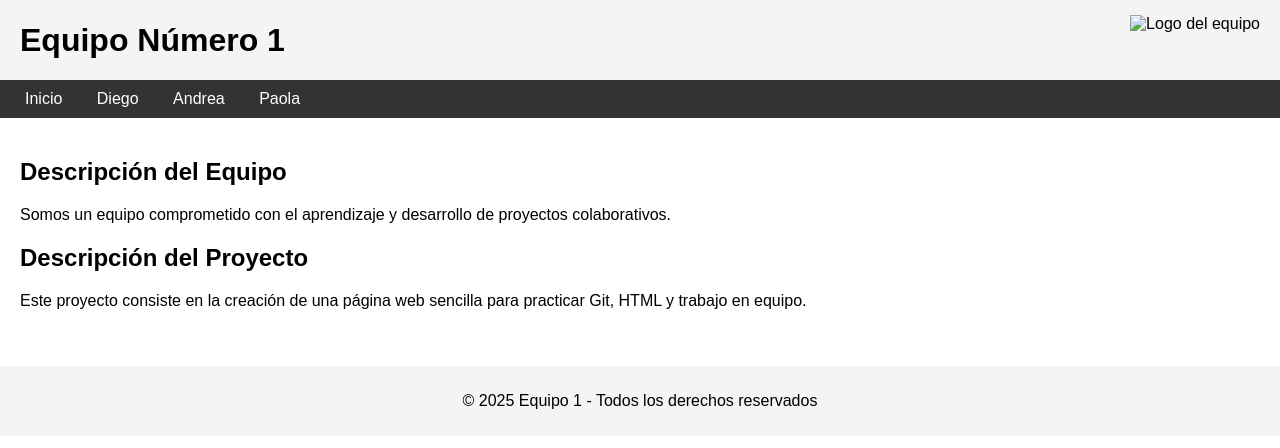
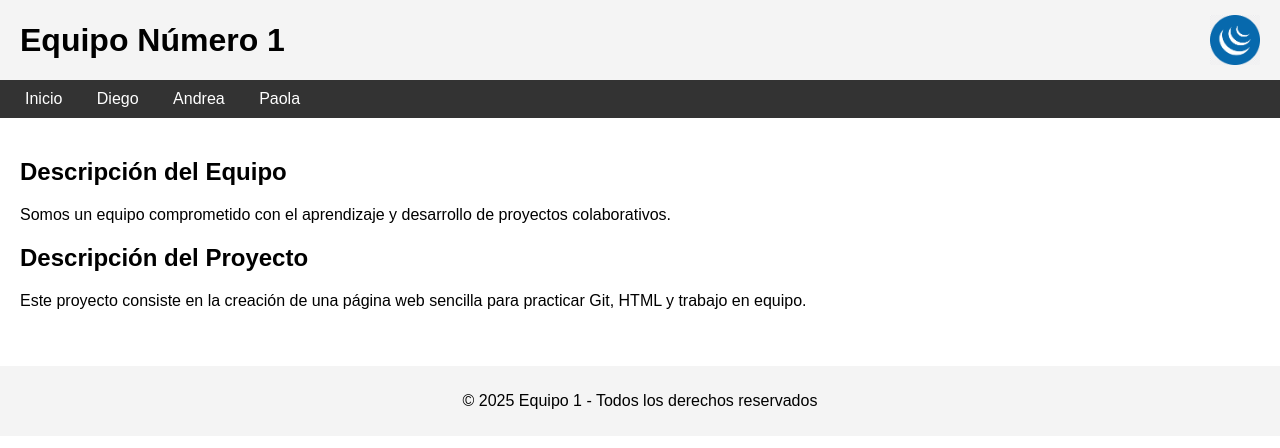
Before and after one commit to Andreard276/equipo1, a plain HTML site: page index.html in a window 1280 px wide. Drawn offline with Linux system fonts and the light colour scheme.

```diff
--- a/index.html
+++ b/index.html
@@ -50,7 +50,7 @@
 
     <header>
         <h1>Equipo Número 1</h1>
-        <img src="logo.png" alt="Logo del equipo">
+        <img src="img/logo.png" alt="Logo del equipo">
     </header>
 
     <nav>
```
Also changed, not shown: Andrea.html (added), Diego.html (added), Paola.html (added).
